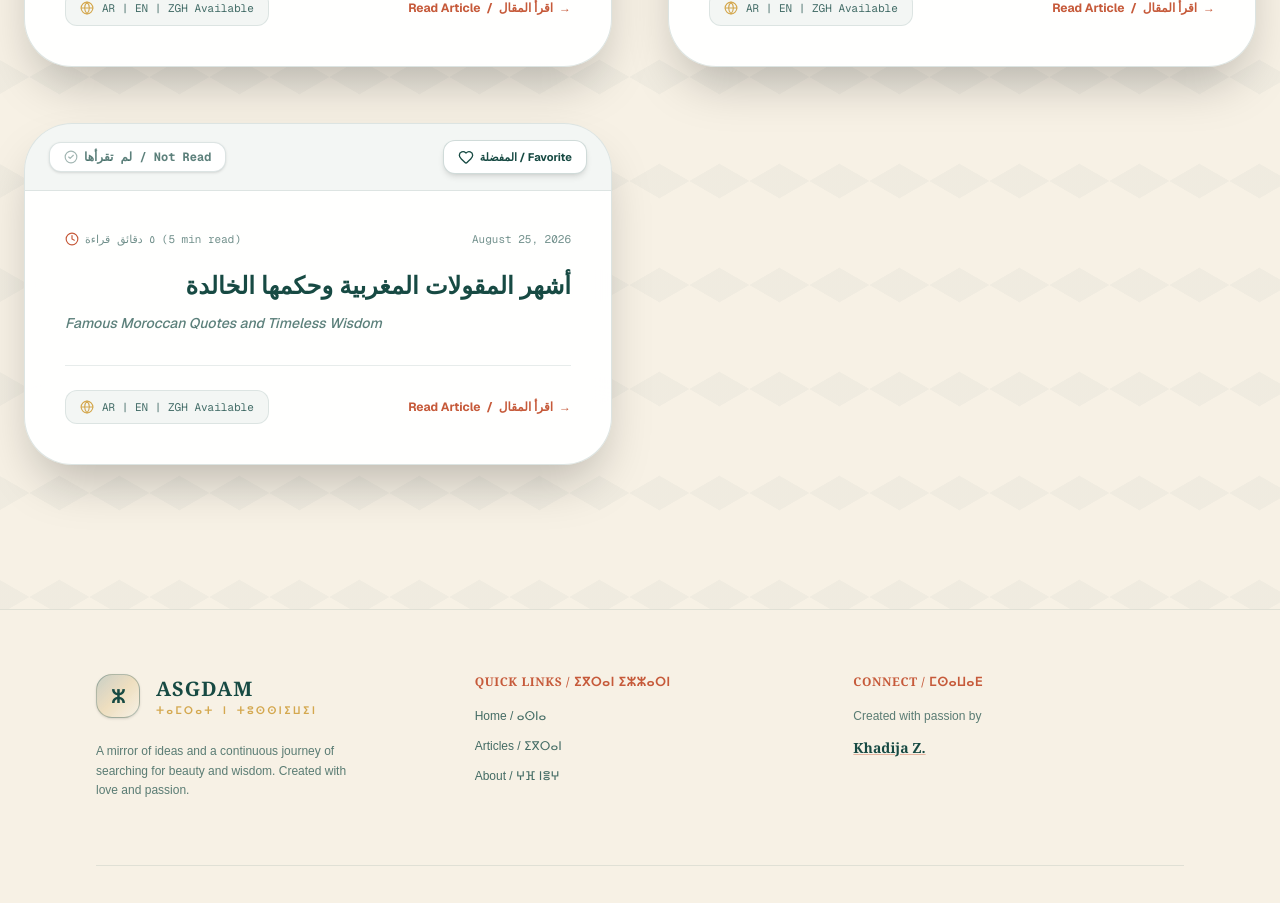
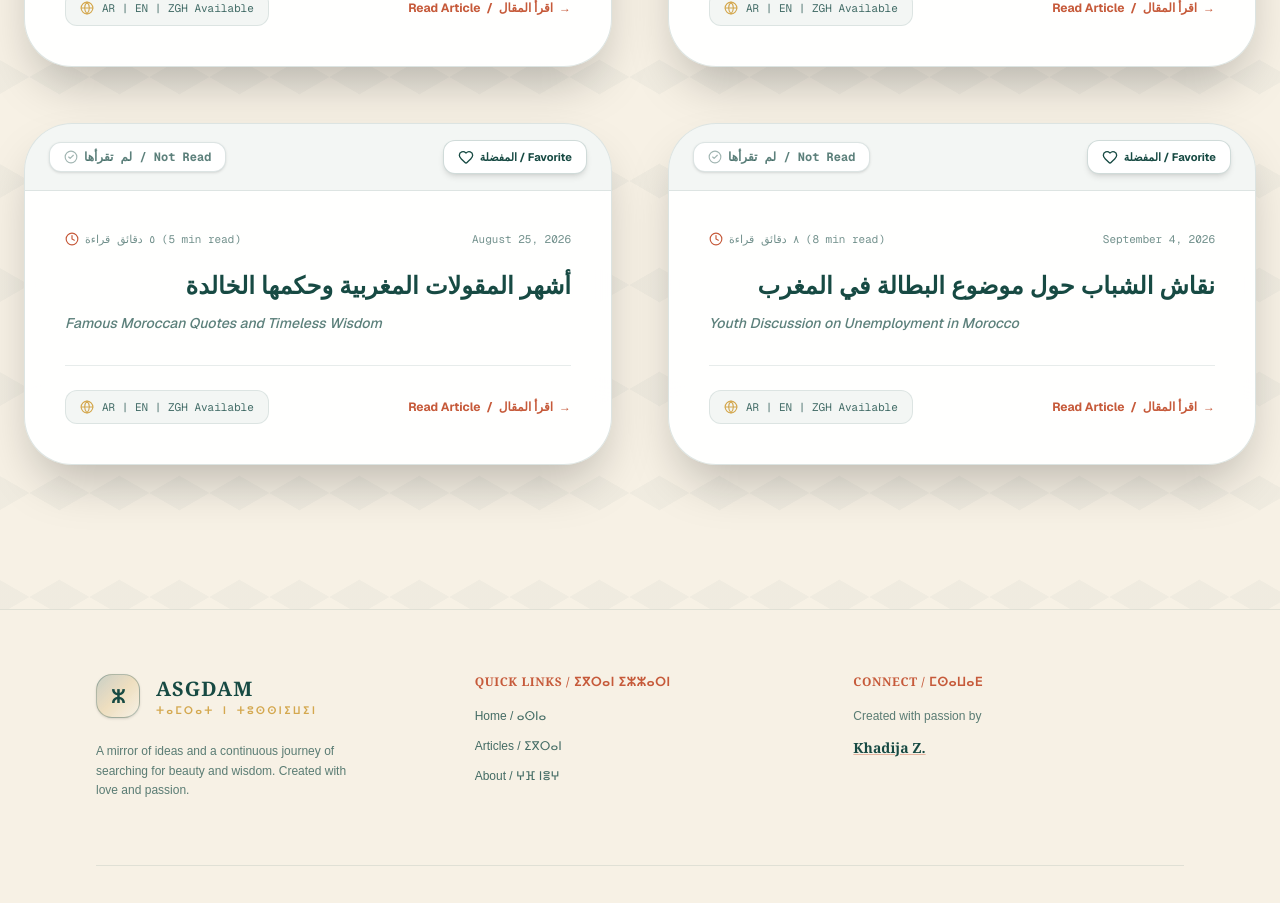
Before and after one commit to khadija-azlani/ASGDAM, a Next.js app: page /articles in a window 1280 px wide. Shown: the part 3140-4043 px from the top of the page. Built offline with nearby package versions, Linux system fonts and the light colour scheme.

Commit message:
Add article on youth unemployment discussion
Added a new article about youth discussion on unemployment in Morocco.

```diff
--- a/app/articles/article.tsx
+++ b/app/articles/article.tsx
@@ -21,7 +21,9 @@ import {
   ChevronRight,
   ChevronLeft,
   X,
-  HeartPulse
+  HeartPulse,
+ MessagesSquare
+
 } from 'lucide-react';
 
 const CATEGORIES = [
@@ -273,6 +275,19 @@ const ALL_ARTICLES = [
     readTimeEn: '5 min read',
     date: 'August 25, 2026',
   },
+  {
+  id: '14',
+  titleAr: 'نقاش الشباب حول موضوع البطالة في المغرب',
+  titleEn:
+    'Youth Discussion on Unemployment in Morocco',
+  categoryAr: 'رؤى الشباب',
+  categoryEn: 'Youth Perspectives',
+  categoryKey: 'youth_perspectives',
+  readTimeAr: '٨ دقائق قراءة',
+  readTimeEn: '8 min read',
+  date: 'September 4, 2026',
+}
+
 ];
 
 export default function ArticlesPage() {
```
